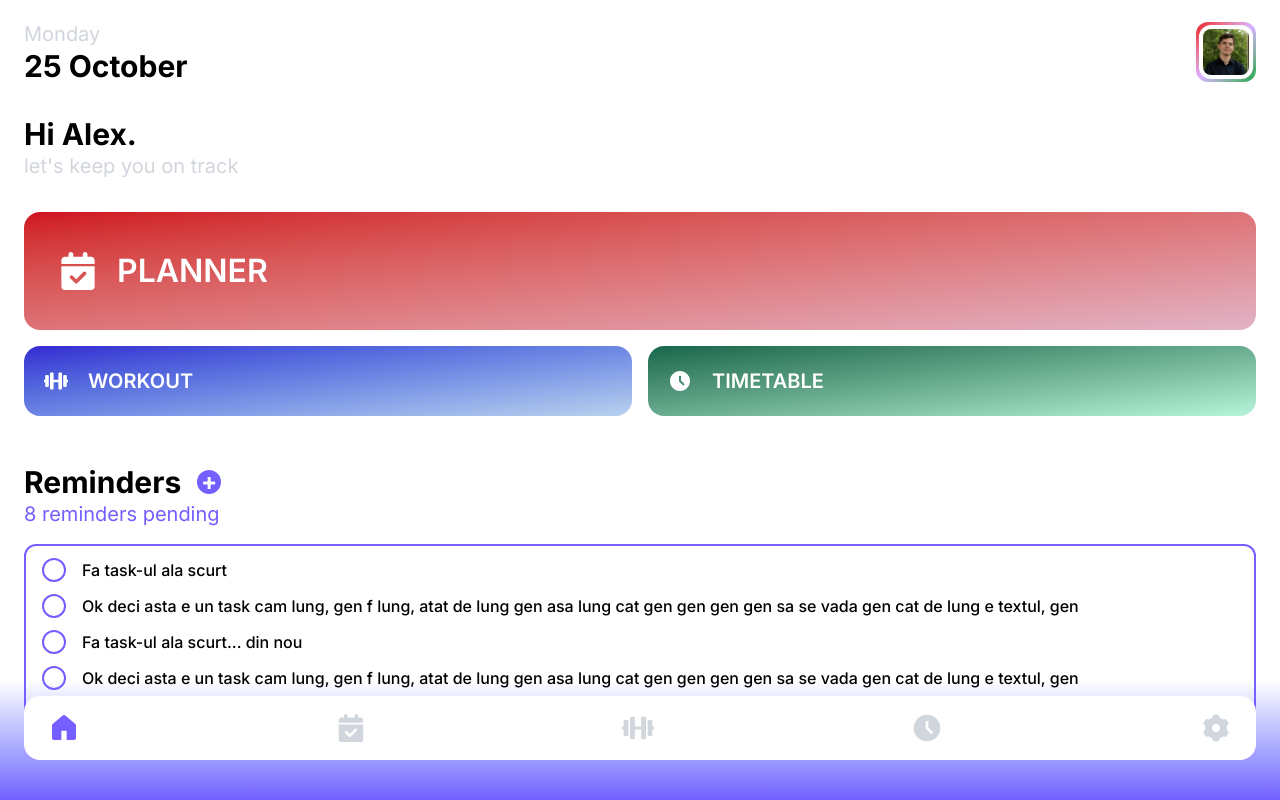
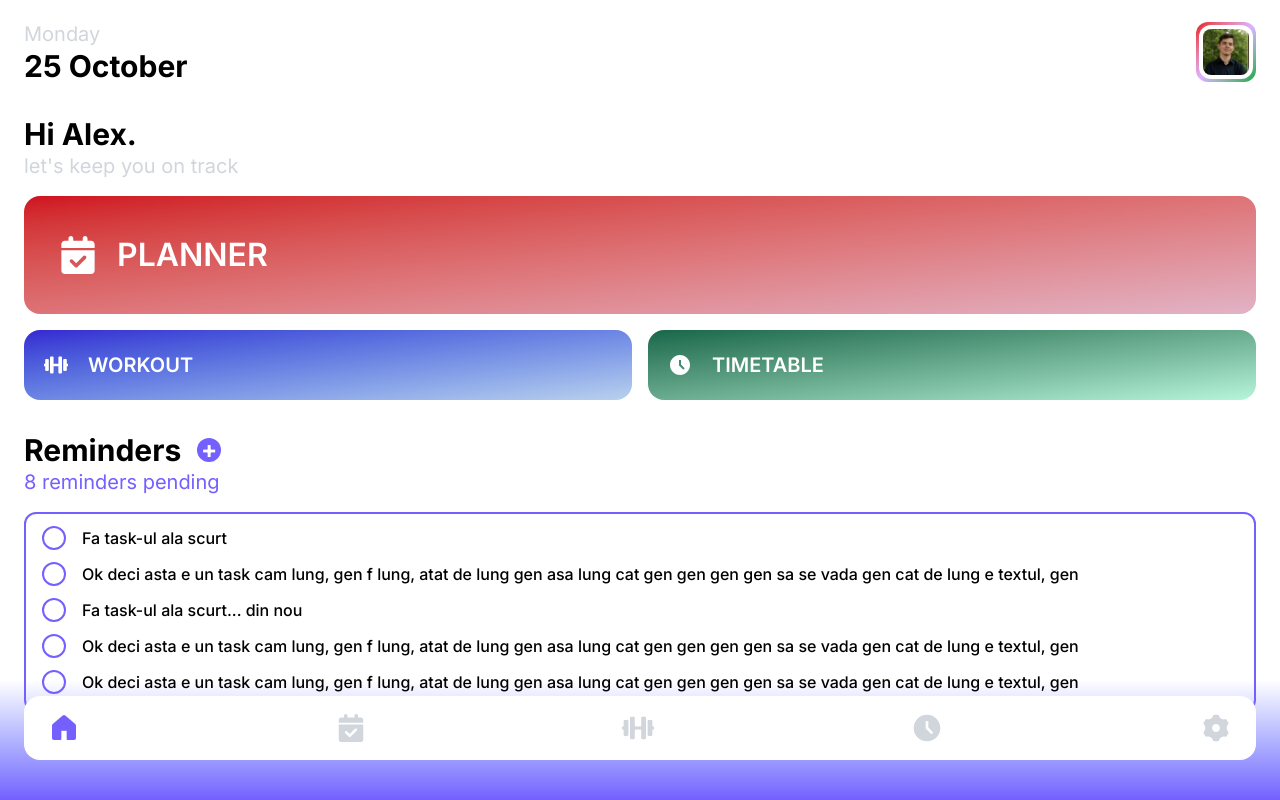
Before and after one commit to ciotirnaealexandru/Plan-like-an-Alex, a React (Vite) app in the folder frontend/: page / in a window 1280 px wide. Built offline with nearby package versions, Linux system fonts and the light colour scheme.

Commit message:
Change margins for smaller screens
Signed-off-by: Ciotirnae Alexandru-Cosmin <ciotirnae.alexandru005@gmail.com>

```diff
--- a/frontend/src/pages/Home/Home.tsx
+++ b/frontend/src/pages/Home/Home.tsx
@@ -32,7 +32,7 @@ const Home = () => {
         <div className="text-gray-300 text-xl">let's keep you on track</div>
       </div>
 
-      <div className="w-full flex flex-col mt-8">
+      <div className="w-full flex flex-col mt-4">
         <div className="flex items-center w-full custom-big-container-padding rounded-2xl bg-gradient-to-br from-[#cf0f1f] to-[#e1b3c6]">
           <FaCalendarCheck className="custom-big-icon-size text-white" />
           <div className="text-white ml-8 custom-big-text-size font-semibold">
--- a/frontend/src/pages/Home/RemindersComponent.tsx
+++ b/frontend/src/pages/Home/RemindersComponent.tsx
@@ -2,7 +2,7 @@ import "./RemindersComponent.scss";
 
 const RemindersComponent = () => {
   return (
-    <div className="mt-12 flex flex-col">
+    <div className="mt-8 flex flex-col">
       <div className="flex flex-col">
         <div className="flex items-center gap-4">
           <div className="text-3xl font-bold">Reminders</div>
```
